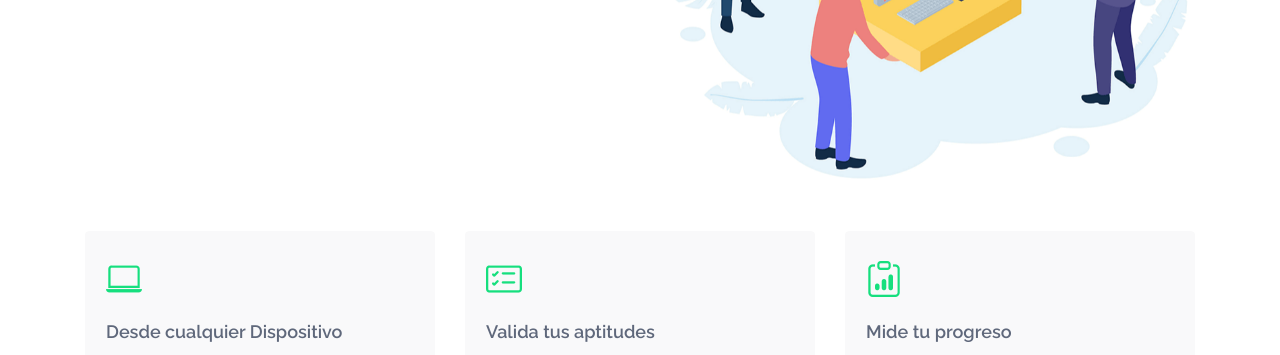
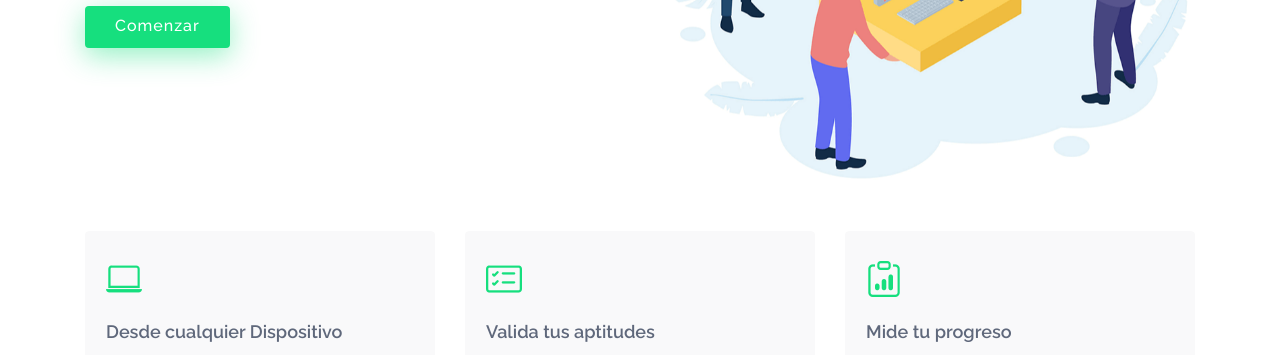
Before and after one commit to greyscm/matchmates, a plain HTML site: page index.html in a window 1280 px wide. Shown: the part 409-764 px from the top of the page. Drawn offline with nearby package versions, Linux system fonts and the light colour scheme; no server answers.

Commit message:
Update index.html

```diff
--- a/index.html
+++ b/index.html
@@ -82,6 +82,9 @@
         <div class="col-lg-6 pt-5 pt-lg-0 order-2 order-lg-1 d-flex flex-column justify-content-center">
           <h1>Cambiamos la manera de formar equipos</h1>
           <h2>Crea equipos de alto desempeño basados en las caracteristicas individuales de las personas</h2>
+          <div class="d-flex">
+            <a href="#about" class="btn-get-started scrollto">Comenzar</a>
+          </div>
         </div>
         <div class="col-lg-6 order-1 order-lg-2 hero-img">
           <img src="assets/img/hero-img.png" class="img-fluid animated" alt="">
```
